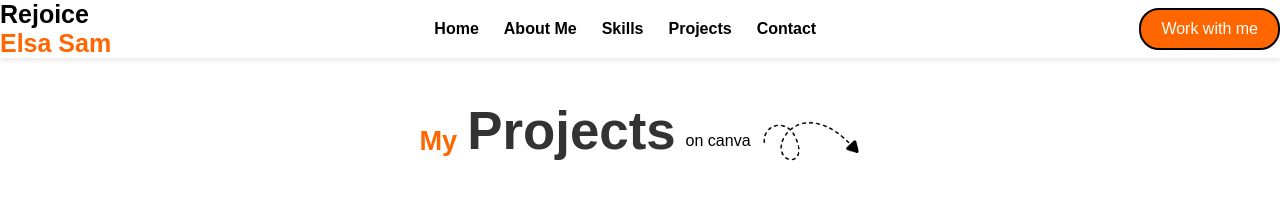
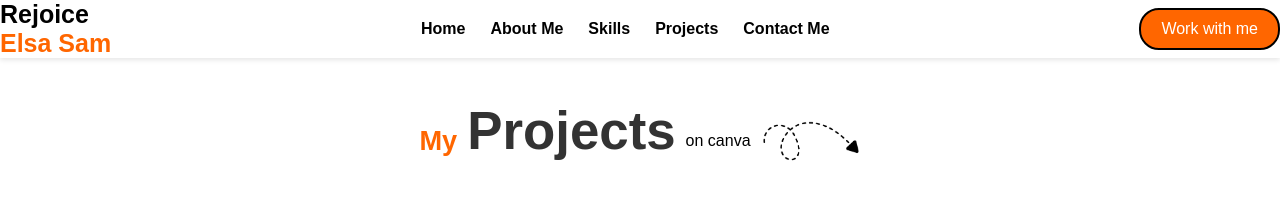
Before and after one commit to rejoiceelsasam/portifolio, a plain HTML site: page project.html in a window 1280 px wide. Shown: the top 209 px of the page. Drawn offline with Linux system fonts and the light colour scheme; a web font is replaced by a local one.

Commit message:
Update project.html

```diff
--- a/project.html
+++ b/project.html
@@ -20,7 +20,7 @@
         <li><a href="about.html" class="active">About Me</a></li>
         <li><a href="skills.html" class="active">Skills</a></li>
         <li><a href="project.html" class="active">Projects</a></li>
-        <li><a href="contact.html" class="active">Contact</a></li>
+        <li><a href="contact.html" class="active">Contact Me</a></li>
       </ul>
     </nav>
     <a href="contact.html" class="btn active">Work with me</a>
```
